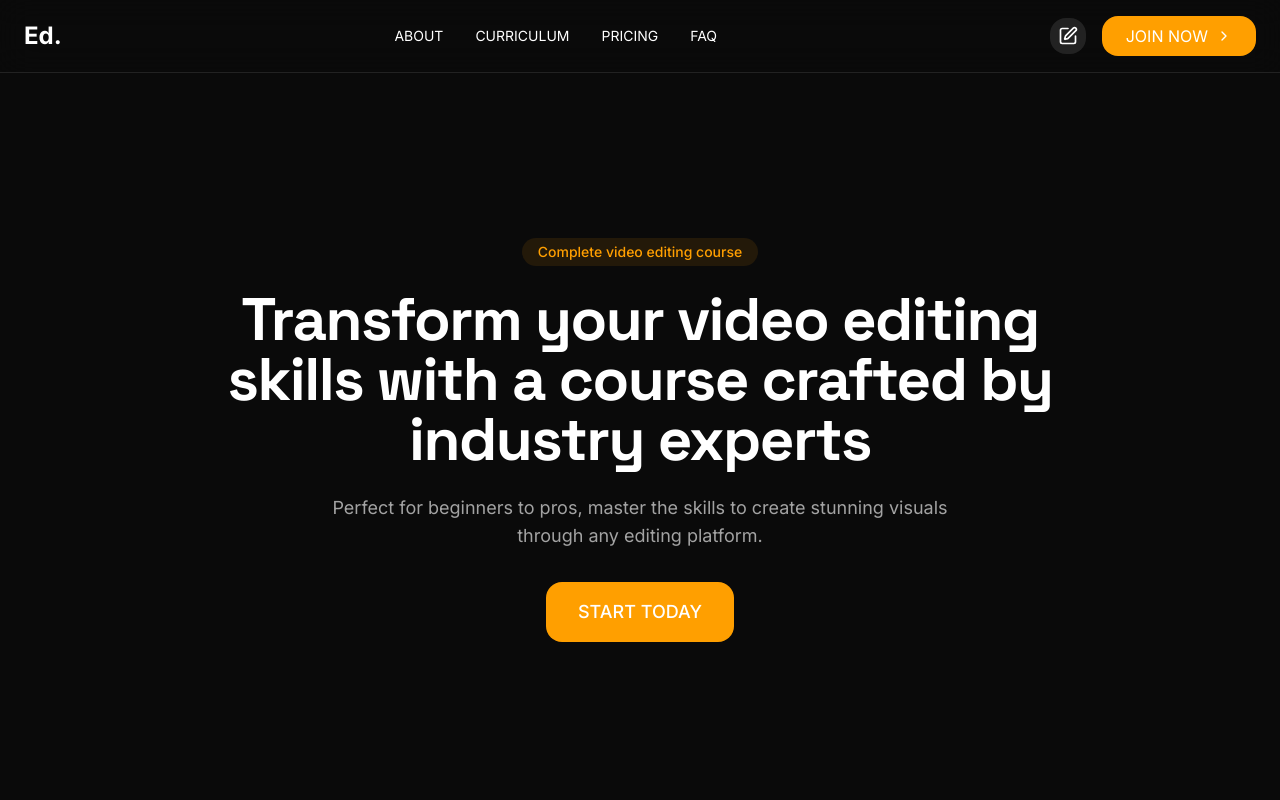
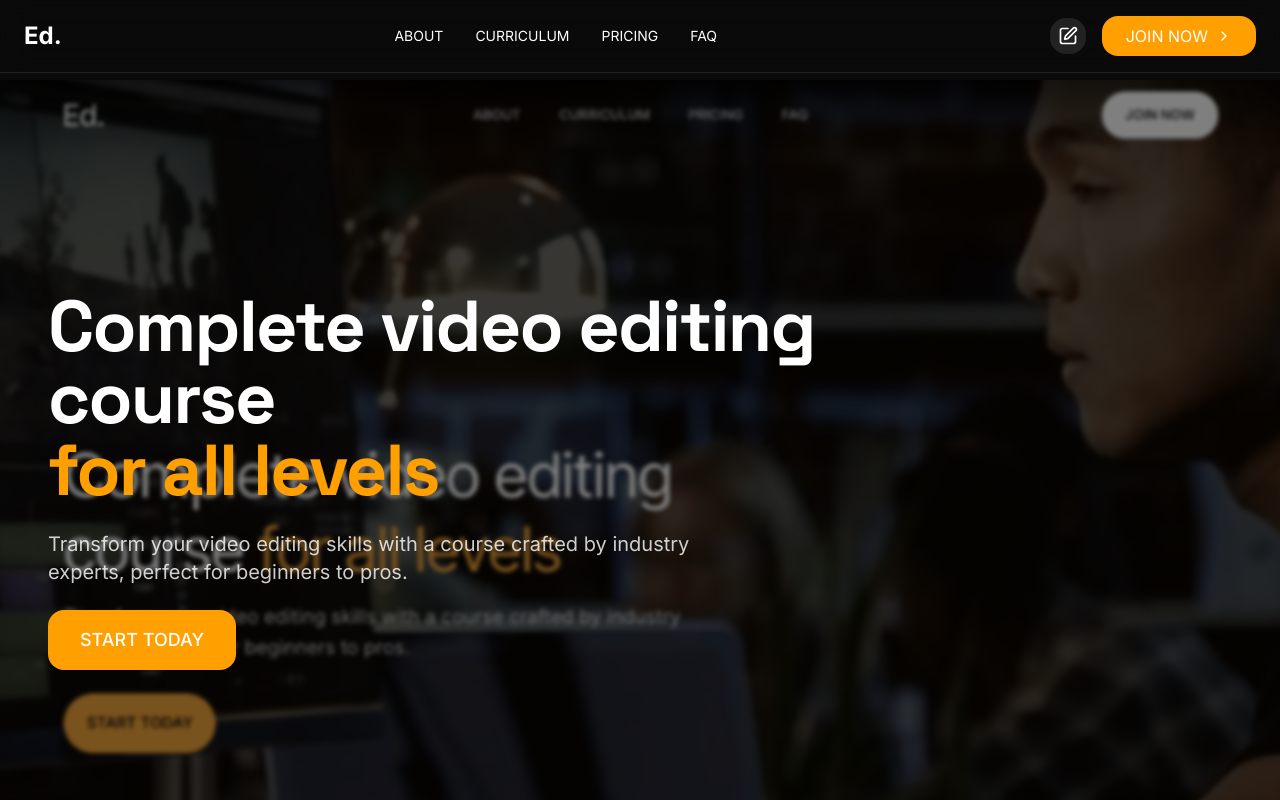
Before and after one commit to Ricksocial2908/mimicry-website-creator, a React (Vite) app: page / in a window 1280 px wide. Shown: the top 800 px of the page. Built offline with nearby package versions, Linux system fonts and the light colour scheme.

Commit message:
Update layout and composition
Ensure the layout and composition of the code adheres to the specified structure and design guidelines.
[skip gpt_engineer]

```diff
--- a/src/components/Hero.tsx
+++ b/src/components/Hero.tsx
@@ -3,34 +3,56 @@ import EditableText from "./EditableText";
 
 const Hero = () => {
   return (
-    <section className="section-padding min-h-[90vh] flex items-center">
-      <div className="container mx-auto">
+    <section className="relative min-h-screen w-full overflow-hidden">
+      {/* Background Image */}
+      <div
+        className="absolute inset-0 w-full h-full bg-cover bg-center bg-no-repeat"
+        style={{
+          backgroundImage: 'url(/lovable-uploads/fd0bc9a6-38f9-4273-b9d9-a0bf8cce72c5.png)',
+        }}
+      >
+        {/* Dark Overlay */}
+        <div className="absolute inset-0 bg-black/50 backdrop-blur-[2px]" />
+      </div>
+
+      {/* Content */}
+      <div className="relative h-screen flex items-center">
+        <div className="container mx-auto px-6 md:px-8 lg:px-12">
           <motion.div
             initial={{ opacity: 0, y: 20 }}
             animate={{ opacity: 1, y: 0 }}
             transition={{ duration: 0.8 }}
-          className="max-w-4xl mx-auto text-center"
+            className="max-w-4xl"
           >
+            <div className="flex flex-col items-start gap-6">
+              <h1 className="text-6xl md:text-7xl font-heading font-bold tracking-tight">
                 <EditableText
-            id="hero-chip"
-            defaultContent="Complete video editing course"
-            className="chip mb-6"
+                  id="hero-title-1"
+                  defaultContent="Complete video editing"
+                  className="block"
                 />
                 <EditableText
-            id="hero-title"
-            defaultContent="Transform your video editing skills with a course crafted by industry experts"
-            className="heading-xl mb-6"
-            as="h1"
+                  id="hero-title-2"
+                  defaultContent="course"
+                  className="block"
                 />
                 <EditableText
+                  id="hero-title-3"
+                  defaultContent="for all levels"
+                  className="text-primary"
+                />
+              </h1>
+
+              <EditableText
                 id="hero-description"
-            defaultContent="Perfect for beginners to pros, master the skills to create stunning visuals through any editing platform."
-            className="body-lg mb-8 max-w-2xl mx-auto"
+                defaultContent="Transform your video editing skills with a course crafted by industry experts, perfect for beginners to pros."
+                className="text-lg md:text-xl text-white/80 max-w-2xl"
               />
+
               <motion.button
                 whileHover={{ scale: 1.05 }}
                 whileTap={{ scale: 0.95 }}
-            className="px-8 py-4 bg-primary text-white rounded-lg text-lg font-medium hover:bg-primary/90 transition-colors"
+                className="px-8 py-4 bg-primary text-white rounded-lg text-lg font-medium hover:bg-primary/90 transition-colors uppercase"
               >
                 <EditableText
                   id="hero-button"
@@ -38,7 +60,9 @@ const Hero = () => {
                   className="inline-block"
                 />
               </motion.button>
+            </div>
           </motion.div>
+        </div>
       </div>
     </section>
   );
```
Also changed, not shown: public/lovable-uploads/fd0bc9a6-38f9-4273-b9d9-a0bf8cce72c5.png (added). Lines whose indentation alone changed are shown as unchanged.
